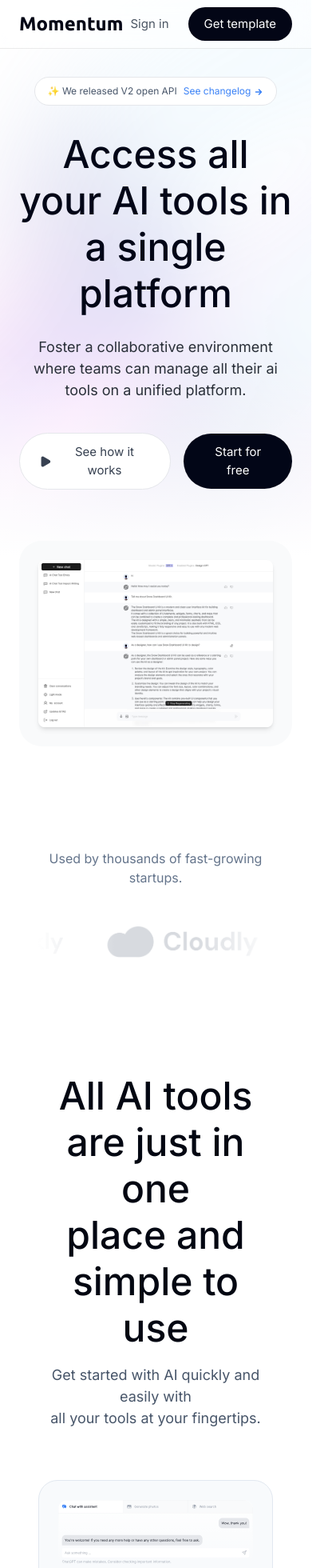
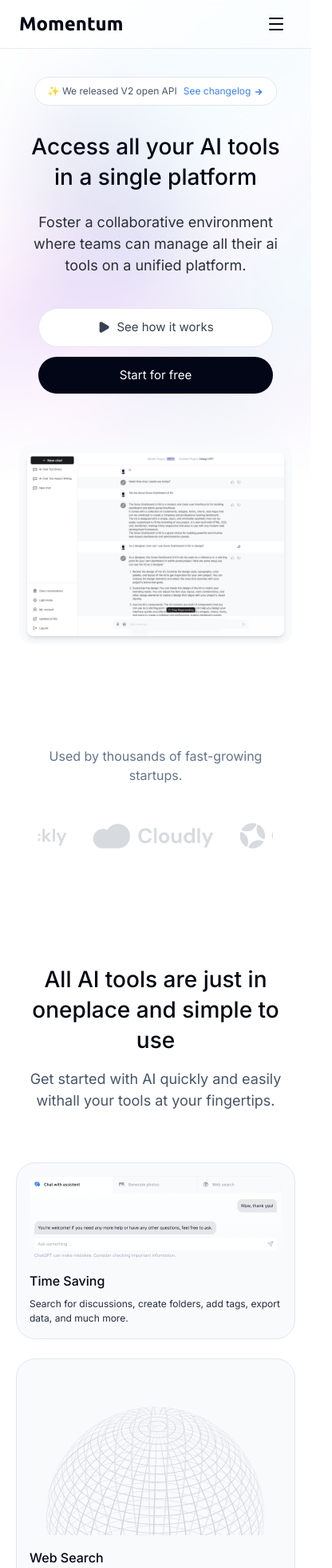
Before and after one commit to MarufAlAslam/momentum-vite-typescript-tailwind-v4, a React (Vite) app: page / in a window 390 px wide. Shown: the top 1960 px of the page at 80% size, 416 px wide, since content can reach past the window. Built offline with nearby package versions, Linux system fonts and the light colour scheme.

Commit message:
:white_check_mark: done mobile responsive

```diff
--- a/src/components/FAQ.tsx
+++ b/src/components/FAQ.tsx
@@ -45,7 +45,7 @@ const FAQ = () => {
       <div className="px-12 max-w-[900px] mx-auto">
         {/* Header */}
         <div className="text-center mb-16">
-          <h2 className="text-[48px] lg:text-[64px] font-medium text-[#030712] mb-4 leading-[58px] lg:leading-[74px]">
+          <h2 className="text-[28px] lg:text-[48px] xl:text-[64px] font-medium text-[#030712] mb-4 leading-[38px] lg:leading-[58px] xl:leading-[74px]">
             FAQ
           </h2>
           <p className="text-[18px] lg:text-[20px] font-normal text-[#475569]">
--- a/src/components/Features.tsx
+++ b/src/components/Features.tsx
@@ -8,35 +8,35 @@ import aiTool5 from '@/assets/ai-tool-5.svg'
 const Features = () => {
   return (
     <section className="py-20 bg-white">
-      <div className="px-12 max-w-[1400px] mx-auto">
+      <div className="md:px-12 px-5 max-w-[1400px] mx-auto">
         {/* Header */}
         <div className="text-center mb-16">
-          <h2 className="text-[48px] lg:text-[64px] font-medium text-[#030712] mb-4 leading-[58px] lg:leading-[74px]">
-            All AI tools are just in one<br />place and simple to use
+          <h2 className="text-[28px] lg:text-[48px] xl:text-[64px] font-medium text-[#030712] mb-4 leading-[38px] lg:leading-[58px] xl:leading-[74px]">
+            All AI tools are just in one<br className="hidden lg:block" />place and simple to use
           </h2>
           <p className="text-[18px] lg:text-[20px] font-normal text-[#475569]">
-            Get started with AI quickly and easily with<br />all your tools at your fingertips.
+            Get started with AI quickly and easily with<br className="hidden lg:block" />all your tools at your fingertips.
           </p>
         </div>
 
         {/* Cards Grid */}
-        <div className="grid grid-cols-2 lg:grid-cols-3 gap-6">
+        <div className="grid grid-cols-1 lg:grid-cols-3 gap-6">
           {/* Time Saving Card - Spans 2 columns */}
           <motion.div
             initial={{ opacity: 0, scale: 0.9 }}
             whileInView={{ opacity: 1, scale: 1 }}
             transition={{ duration: 0.5, delay: 0.1 }}
             viewport={{ once: true }}
-            className="col-span-2 lg:col-span-2 border border-[#e2e8f0] rounded-[24px] p-6 bg-[#f8fafc]"
+            className="col-span-1 lg:col-span-2 border border-[#e2e8f0] rounded-[24px] p-4 lg:p-6 bg-[#f8fafc]"
           >
             {/* Image */}
-            <div className="mb-6 rounded-xl overflow-hidden">
+            <div className="mb-4 lg:mb-6 rounded-xl overflow-hidden">
               <img src={aiTool1} alt="Time Saving" className="w-full h-auto" />
             </div>
-            <h3 className="text-[20px] font-medium text-[#020617] mb-3">
+            <h3 className="text-[16px] lg:text-[20px] font-medium text-[#020617] mb-2 lg:mb-3">
               Time Saving
             </h3>
-            <p className="text-[16px] text-[#292f38]">
+            <p className="text-[12px] lg:text-[16px] text-[#292f38]">
               Search for discussions, create folders, add tags, export data, and much more.
             </p>
           </motion.div>
@@ -47,16 +47,16 @@ const Features = () => {
             whileInView={{ opacity: 1, scale: 1 }}
             transition={{ duration: 0.5, delay: 0.2 }}
             viewport={{ once: true }}
-            className="border border-[#e2e8f0] rounded-[24px] p-6 bg-[#f8fafc]"
+            className="border border-[#e2e8f0] rounded-[24px] p-4 lg:p-6 bg-[#f8fafc]"
           >
             {/* Image */}
-            <div className="mb-6 rounded-xl overflow-hidden">
+            <div className="mb-4 lg:mb-6 rounded-xl overflow-hidden">
               <img src={aiTool2} alt="Web Search" className="w-full h-auto" />
             </div>
-            <h3 className="text-[20px] font-medium text-[#020617] mb-3">
+            <h3 className="text-[16px] lg:text-[20px] font-medium text-[#020617] mb-2 lg:mb-3">
               Web Search
             </h3>
-            <p className="text-[16px] text-[#292f38]">
+            <p className="text-[12px] lg:text-[16px] text-[#292f38]">
               Unleash the potential of cutting-edge AI through a seamless internet experience.
             </p>
           </motion.div>
@@ -67,16 +67,16 @@ const Features = () => {
             whileInView={{ opacity: 1, scale: 1 }}
             transition={{ duration: 0.5, delay: 0.3 }}
             viewport={{ once: true }}
-            className="border border-[#e2e8f0] rounded-[24px] p-6 bg-[#f8fafc]"
+            className="border border-[#e2e8f0] rounded-[24px] p-4 lg:p-6 bg-[#f8fafc]"
           >
             {/* Image */}
-            <div className="mb-6 rounded-xl overflow-hidden">
+            <div className="mb-4 lg:mb-6 rounded-xl overflow-hidden">
               <img src={aiTool3} alt="Multiple Models" className="w-full h-auto" />
             </div>
-            <h3 className="text-[20px] font-medium text-[#020617] mb-3">
+            <h3 className="text-[16px] lg:text-[20px] font-medium text-[#020617] mb-2 lg:mb-3">
               Multiple Models
             </h3>
-            <p className="text-[16px] text-[#292f38]">
+            <p className="text-[12px] lg:text-[16px] text-[#292f38]">
               Switch between models in the same chat: Text, images, web search.
             </p>
           </motion.div>
@@ -87,16 +87,16 @@ const Features = () => {
             whileInView={{ opacity: 1, scale: 1 }}
             transition={{ duration: 0.5, delay: 0.4 }}
             viewport={{ once: true }}
-            className="border border-[#e2e8f0] rounded-[24px] p-6 bg-[#f8fafc]"
+            className="border border-[#e2e8f0] rounded-[24px] p-4 lg:p-6 bg-[#f8fafc]"
           >
             {/* Image */}
-            <div className="mb-6 rounded-xl overflow-hidden">
+            <div className="mb-4 lg:mb-6 rounded-xl overflow-hidden">
               <img src={aiTool4} alt="Prompt Library" className="w-full h-auto" />
             </div>
-            <h3 className="text-[20px] font-medium text-[#020617] mb-3">
+            <h3 className="text-[16px] lg:text-[20px] font-medium text-[#020617] mb-2 lg:mb-3">
               Prompt Library
             </h3>
-            <p className="text-[16px] text-[#292f38]">
+            <p className="text-[12px] lg:text-[16px] text-[#292f38]">
               Enjoy exclusive prompts categorized by marketing, social media, HR, sales, and much more.
             </p>
           </motion.div>
@@ -107,16 +107,16 @@ const Features = () => {
             whileInView={{ opacity: 1, scale: 1 }}
             transition={{ duration: 0.5, delay: 0.5 }}
             viewport={{ once: true }}
-            className="border border-[#e2e8f0] rounded-[24px] p-6 bg-[#f8fafc]"
+            className="border border-[#e2e8f0] rounded-[24px] p-4 lg:p-6 bg-[#f8fafc]"
           >
             {/* Image */}
-            <div className="mb-6 rounded-xl overflow-hidden">
+            <div className="mb-4 lg:mb-6 rounded-xl overflow-hidden">
               <img src={aiTool5} alt="Chat Synchronization" className="w-full h-auto" />
             </div>
-            <h3 className="text-[20px] font-medium text-[#020617] mb-3">
+            <h3 className="text-[16px] lg:text-[20px] font-medium text-[#020617] mb-2 lg:mb-3">
               Chat Synchronization
             </h3>
-            <p className="text-[16px] text-[#292f38]">
+            <p className="text-[12px] lg:text-[16px] text-[#292f38]">
               Sync and back up your chat data across multiple devices.
             </p>
           </motion.div>
--- a/src/components/Footer.tsx
+++ b/src/components/Footer.tsx
@@ -3,7 +3,7 @@ import { Twitter, Facebook, Youtube } from 'lucide-react'
 const Footer = () => {
   return (
     <footer className="bg-white py-16">
-      <div className="px-12 max-w-[1400px] mx-auto">
+      <div className="md:px-12 px-5 max-w-[1400px] mx-auto">
         <div className="grid grid-cols-1 lg:grid-cols-2 gap-12 lg:gap-16 mb-16">
           {/* Left Section - Newsletter */}
           <div>
@@ -29,7 +29,7 @@ const Footer = () => {
           </div>
 
           {/* Right Section - 3 Columns */}
-          <div className="grid grid-cols-3 gap-8 lg:gap-12">
+          <div className="grid md:grid-cols-3 grid-cols-1 gap-8 lg:gap-12">
             {/* Product Column */}
             <div>
               <h4 className="text-[16px] font-semibold text-[#020617] mb-6">Product</h4>
@@ -99,7 +99,7 @@ const Footer = () => {
         </div>
 
         {/* Copyright and Social Media Icons */}
-        <div className="flex justify-between items-center">
+        <div className="flex md:flex-row flex-col md:gap-0 gap-6 justify-between items-center">
           <p className="text-[14px] text-[#64748b]">
             Momentum. All right reserved. © 2024
           </p>
--- a/src/components/Hero.tsx
+++ b/src/components/Hero.tsx
@@ -48,7 +48,7 @@ const Hero = () => {
             initial={{ opacity: 0, y: 20 }}
             animate={{ opacity: 1, y: 0 }}
             transition={{ duration: 0.6, delay: 0.2 }}
-            className="text-[48px] lg:text-[64px] leading-[58px] lg:leading-[74px] font-medium text-[#020617] mb-6 max-w-4xl"
+            className="text-[28px] lg:text-[48px] xl:text-[64px] leading-[38px] lg:leading-[58px] xl:leading-[74px] font-medium text-[#020617] mb-6 max-w-4xl"
           >
             Access all your AI tools in a single platform
           </motion.h1>
@@ -68,16 +68,16 @@ const Hero = () => {
             initial={{ opacity: 0, y: 20 }}
             animate={{ opacity: 1, y: 0 }}
             transition={{ duration: 0.6, delay: 0.4 }}
-            className="flex items-center gap-4 mb-16"
+            className="flex flex-col lg:flex-row items-center gap-3 lg:gap-4 mb-16 w-full lg:w-auto px-6 lg:px-0"
           >
             <button
               onClick={() => setIsVideoOpen(true)}
-              className="inline-flex items-center gap-2 px-6 py-3 text-[15px] font-normal text-gray-700 bg-white border border-gray-200 rounded-full hover:bg-gray-50 transition-all"
+              className="w-full lg:w-auto inline-flex items-center justify-center gap-2 px-6 py-3 text-[15px] font-normal text-gray-700 bg-white border border-gray-200 rounded-full hover:bg-gray-50 transition-all"
             >
               <Play className="w-4 h-4 fill-current" />
               See how it works
             </button>
-            <button className="px-6 py-3 text-[15px] font-normal text-white bg-[#020617] rounded-full hover:bg-[#020617]/90 transition-all">
+            <button className="w-full lg:w-auto px-6 py-3 text-[15px] font-normal text-white bg-[#020617] rounded-full hover:bg-[#020617]/90 transition-all">
               Start for free
             </button>
           </motion.div>
@@ -87,7 +87,7 @@ const Hero = () => {
             initial={{ opacity: 0, y: 30 }}
             animate={{ opacity: 1, y: 0 }}
             transition={{ duration: 0.8, delay: 0.5 }}
-            className="w-full max-w-[1280px] p-6 rounded-[28px]"
+            className="w-full max-w-[1280px] p-2.5 lg:p-6 rounded-[16px] lg:rounded-[28px]"
             style={{ backgroundColor: '#f9fafb' }}
           >
             <img
--- a/src/components/Marquee.tsx
+++ b/src/components/Marquee.tsx
@@ -22,21 +22,21 @@ const Marquee = () => {
         </p>
 
         <div className="relative overflow-hidden">
-          {/* Left fade */}
-          <div className="absolute left-0 top-0 bottom-0 w-24 bg-gradient-to-r from-white to-transparent z-10" />
+          {/* Left fade - hidden on mobile */}
+          <div className="hidden lg:block absolute left-0 top-0 bottom-0 w-24 bg-gradient-to-r from-white to-transparent z-10" />
 
-          {/* Right fade */}
-          <div className="absolute right-0 top-0 bottom-0 w-24 bg-gradient-to-l from-white to-transparent z-10" />
+          {/* Right fade - hidden on mobile */}
+          <div className="hidden lg:block absolute right-0 top-0 bottom-0 w-24 bg-gradient-to-l from-white to-transparent z-10" />
 
-          {/* Seamless infinite scroll - animate from -50% to 0% */}
+          {/* Seamless infinite scroll - faster on mobile */}
           <motion.div
-            className="flex gap-[54px] items-center"
+            className="flex gap-8 lg:gap-[54px] items-center"
             animate={{ x: ["-50%", "0%"] }}
             transition={{
               x: {
                 repeat: Infinity,
                 repeatType: "loop",
-                duration: 30,
+                duration: 15, // Faster on mobile (was 30)
                 ease: "linear",
               },
             }}
@@ -47,7 +47,7 @@ const Marquee = () => {
                 <img
                   src={logo.src}
                   alt={logo.name}
-                  className="h-10 w-auto opacity-40 hover:opacity-60 transition-opacity"
+                  className="h-8 lg:h-10 w-auto opacity-40 hover:opacity-60 transition-opacity"
                 />
               </div>
             ))}
--- a/src/components/Navbar.tsx
+++ b/src/components/Navbar.tsx
@@ -1,7 +1,12 @@
+import { useState } from 'react'
+import { Menu, X } from 'lucide-react'
 import Link from "./Link"
 
 const Navbar = () => {
+  const [mobileMenuOpen, setMobileMenuOpen] = useState(false)
+
   return (
+    <>
       <nav className="fixed top-0 left-0 right-0 z-50 bg-white/80 backdrop-blur-sm border-b" style={{ borderBottomColor: 'rgba(0, 0, 0, 0.08)' }}>
         <div className="max-w-[1400px] mx-auto px-6">
           <div className="flex items-center justify-between h-[60px]">
@@ -14,8 +19,8 @@ const Navbar = () => {
                 </h1>
               </div>
 
-            {/* Navigation Links */}
-            <div className="hidden md:flex items-center space-x-8">
+              {/* Navigation Links - Desktop */}
+              <div className="hidden lg:flex items-center space-x-8">
                 <Link href="#features">Features</Link>
                 <Link href="#pricing">Pricing</Link>
                 <Link href="#blog">Blog</Link>
@@ -23,8 +28,8 @@ const Navbar = () => {
               </div>
             </div>
 
-          {/* Right side buttons */}
-          <div className="flex items-center space-x-6">
+            {/* Right side buttons - Desktop */}
+            <div className="hidden lg:flex items-center space-x-6">
               <button className="text-[15px] font-normal text-gray-600 hover:text-gray-900 transition-colors">
                 Sign in
               </button>
@@ -32,9 +37,74 @@ const Navbar = () => {
                 Get template
               </button>
             </div>
+
+            {/* Hamburger Menu Button - Mobile */}
+            <button
+              className="lg:hidden p-2"
+              onClick={() => setMobileMenuOpen(!mobileMenuOpen)}
+              aria-label="Toggle menu"
+            >
+              {mobileMenuOpen ? (
+                <X className="w-6 h-6 text-[#030616]" />
+              ) : (
+                <Menu className="w-6 h-6 text-[#030616]" />
+              )}
+            </button>
           </div>
         </div>
       </nav>
+
+      {/* Mobile Menu Overlay */}
+      {mobileMenuOpen && (
+        <div className="fixed inset-0 z-40 lg:hidden">
+          <div className="fixed inset-0 bg-white pt-[60px]">
+            <div className="px-6 py-8 flex flex-col h-full">
+              {/* Navigation Links */}
+              <nav className="flex flex-col space-y-6 mb-8">
+                <a
+                  href="#features"
+                  className="text-[20px] font-normal text-[#64748b] hover:text-[#030616] transition-colors text-center"
+                  onClick={() => setMobileMenuOpen(false)}
+                >
+                  Features
+                </a>
+                <a
+                  href="#pricing"
+                  className="text-[20px] font-normal text-[#64748b] hover:text-[#030616] transition-colors text-center"
+                  onClick={() => setMobileMenuOpen(false)}
+                >
+                  Pricing
+                </a>
+                <a
+                  href="#blog"
+                  className="text-[20px] font-normal text-[#64748b] hover:text-[#030616] transition-colors text-center"
+                  onClick={() => setMobileMenuOpen(false)}
+                >
+                  Blog
+                </a>
+                <a
+                  href="#changelog"
+                  className="text-[20px] font-normal text-[#64748b] hover:text-[#030616] transition-colors text-center"
+                  onClick={() => setMobileMenuOpen(false)}
+                >
+                  Changelog
+                </a>
+              </nav>
+
+              {/* Buttons */}
+              <div className="flex flex-col space-y-4 mt-auto">
+                <button className="w-full px-6 py-4 text-[16px] font-medium text-white bg-[#030616] rounded-full hover:bg-[#030616]/90 transition-all">
+                  Get template
+                </button>
+                <button className="text-[16px] font-normal text-[#64748b] hover:text-[#030616] transition-colors py-2">
+                  Sign in
+                </button>
+              </div>
+            </div>
+          </div>
+        </div>
+      )}
+    </>
   )
 }
 
--- a/src/components/Pricing.tsx
+++ b/src/components/Pricing.tsx
@@ -99,10 +99,10 @@ const Pricing = () => {
 
   return (
     <section className="py-20 bg-white">
-      <div className="px-12 max-w-[1400px] mx-auto">
+      <div className="md:px-12 px-5 max-w-[1400px] mx-auto">
         {/* Header */}
         <div className="text-center mb-12">
-          <h2 className="text-[48px] lg:text-[64px] font-medium text-[#030712] mb-4 leading-[58px] lg:leading-[74px]">
+          <h2 className="text-[28px] lg:text-[48px] xl:text-[64px] font-medium text-[#030712] mb-4 leading-[38px] lg:leading-[58px] xl:leading-[74px]">
             Simple pricing plans
           </h2>
           <p className="text-[18px] lg:text-[20px] font-normal text-[#475569] mb-12">
--- a/src/components/SimpleText.tsx
+++ b/src/components/SimpleText.tsx
@@ -11,11 +11,11 @@ const SimpleText = () => {
           viewport={{ once: true }}
           className="text-center"
         >
-          <h2 className="text-[48px] lg:text-[64px] font-medium text-[#030712] mb-6 leading-[58px] lg:leading-[74px]">
-            All AI tools are just in one<br />place and simple to use
+          <h2 className="text-[28px] lg:text-[48px] xl:text-[64px] font-medium text-[#030712] mb-6 leading-[38px] lg:leading-[58px] xl:leading-[74px]">
+            All AI tools are just in one<br className="hidden lg:block" />place and simple to use
           </h2>
           <p className="text-[18px] lg:text-[20px] font-normal text-[#475569] leading-relaxed">
-            Get started with AI quickly and easily with<br />all your tools at your fingertips.
+            Get started with AI quickly and easily with<br className="hidden lg:block" />all your tools at your fingertips.
           </p>
         </motion.div>
       </div>
--- a/src/components/Testimonials.tsx
+++ b/src/components/Testimonials.tsx
@@ -116,7 +116,7 @@ const Testimonials = () => {
 
   return (
     <section className="py-20 bg-[#f8fafc]">
-      <div className="px-12 max-w-[1400px] mx-auto">
+      <div className="md:px-12 px-5 max-w-[1400px] mx-auto">
         {/* Static Grid for desktop */}
         <div className="hidden lg:grid grid-cols-3 gap-6">
           {testimonials.map((testimonial, index) => (
@@ -164,7 +164,7 @@ const Testimonials = () => {
               className="flex gap-6"
               animate={{ x: [0, "-50%"] }}
               transition={{
-                duration: 30,
+                duration: 7.5,
                 repeat: Infinity,
                 ease: "linear"
               }}
@@ -209,7 +209,7 @@ const Testimonials = () => {
               className="flex gap-6"
               animate={{ x: ["-50%", "0%"] }}
               transition={{
-                duration: 25,
+                duration: 6.25,
                 repeat: Infinity,
                 ease: "linear"
               }}
```
Also changed, not shown: src/components/CTA.tsx (+4 -4 lines), src/components/Discover.tsx (+5 -5 lines). Lines whose indentation alone changed are shown as unchanged.
